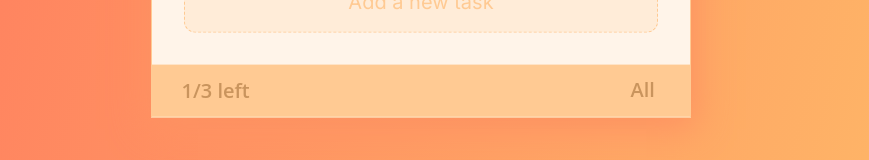
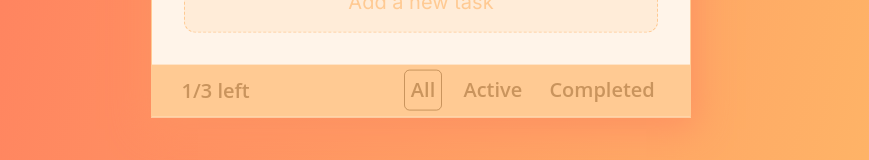
Before and after one commit to MaksimKarpuk/TD, a Vue app: page / in a window 1280 px wide. Shown: the part 511-671 px from the top of the page, without its empty margins (219-1088 px from the left). Built offline with nearby package versions, Linux system fonts and the light colour scheme.

Commit message:
feature/TD-2

```diff
--- a/src/components/atoms/FooterRadio.vue
+++ b/src/components/atoms/FooterRadio.vue
@@ -1,9 +1,18 @@
 <template>
   <label :class="$style.tab">
-    <input type="radio" name="radio" :class="$style.radio"/>
-    <span :class="$style.text">All</span>
+    <input type="radio" name="radio" :class="$style.radio" :checked="isChecked" />
+    <span :class="$style.text">{{text}}</span>
   </label>
 </template>
+
+<script>
+export default {
+   props: {
+    text: String,
+    isChecked: Boolean,
+  }
+}
+</script>
 
 <style lang="scss" module>
 @import "@/assets/styles/style";
--- a/src/components/molecules/FooterButtons.vue
+++ b/src/components/molecules/FooterButtons.vue
@@ -1,6 +1,6 @@
 <template>
   <div :class="$style.tabs">
-  <FooterRadio />
+  <FooterRadio :text="text" :isChecked="isChecked" />
   </div>
 </template>
 
@@ -10,9 +10,13 @@ export default {
   components: {
     FooterRadio,
   },
+   props: {
+    text: String,
+    isChecked: Boolean,
+  }
 };
 </script>
- <style lang='scss' module>
+//  <style lang='scss' module>
  @import '@/assets/styles/style';
  .tabs{
    display: flex;
--- a/src/components/organisms/Footer.vue
+++ b/src/components/organisms/Footer.vue
@@ -1,7 +1,14 @@
 <template>
   <div :class="$style.footer">
     <FooterText />
-    <FooterButtons />
+    <div :class="$style.tabs">
+      <FooterButtons
+        v-for="tab in tabs"
+        :key="tab.id"
+        :text="tab.text"
+        :isChecked="tab.isChecked"
+      />
+    </div>
   </div>
 </template>
 
@@ -12,6 +19,27 @@ export default {
   components: {
     FooterButtons,
     FooterText,
+  },
+  data() {
+    return {
+      tabs: [
+        {
+          id: "1",
+          text: "All",
+          isChecked: true,
+        },
+        {
+          id: "2",
+          text: "Active",
+          isChecked: false,
+        },
+        {
+          id: "3",
+          text: "Completed",
+          isChecked: false,
+        },
+      ],
+    };
   },
 };
 </script>
@@ -24,5 +52,9 @@ export default {
   justify-content: space-between;
   align-items: center;
   background: $lightOrange;
+  .tabs {
+    display: flex;
+    gap: 1rem;
+  }
 }
 </style>
```
